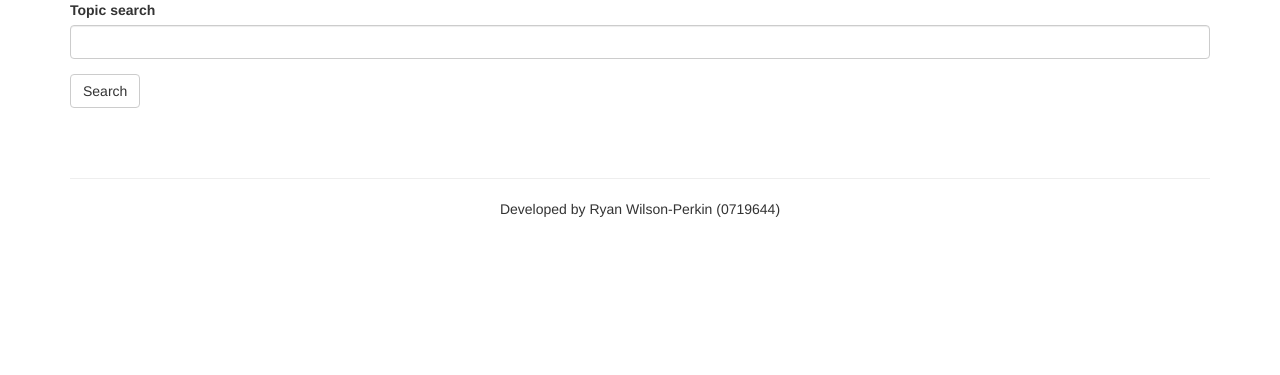
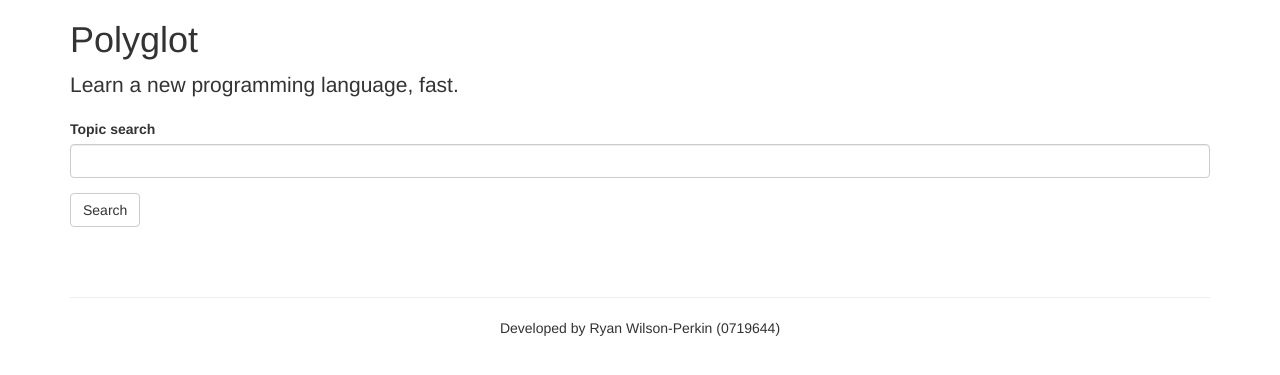
Before and after one commit to ryanwilsonperkin/cis3210, a Python web app: template lab/lab/templates/front_page.mako in a window 1280 px wide. Shown: the top 375 px of the page. Run offline with Mako, Linux system fonts and the light colour scheme; the template is opened without the code that fills it, so the values that code supplies are empty; some web fonts are replaced.

Commit message:
Add header.
* Let's call this "Polyglot"

```diff
--- a/lab/lab/templates/front_page.mako
+++ b/lab/lab/templates/front_page.mako
@@ -8,7 +8,11 @@
   <link rel="stylesheet" type="text/css" href="/css/main.css" />
 </head>
 <body>
-  <header id="intro">
+  <header id="intro_section">
+    <div class="container">
+      <h1>Polyglot</h1>
+      <p class="lead">Learn a new programming language, fast.</p>
+    </div>
   </header>
   <section id="seach_section">
     <div class="container">
```
